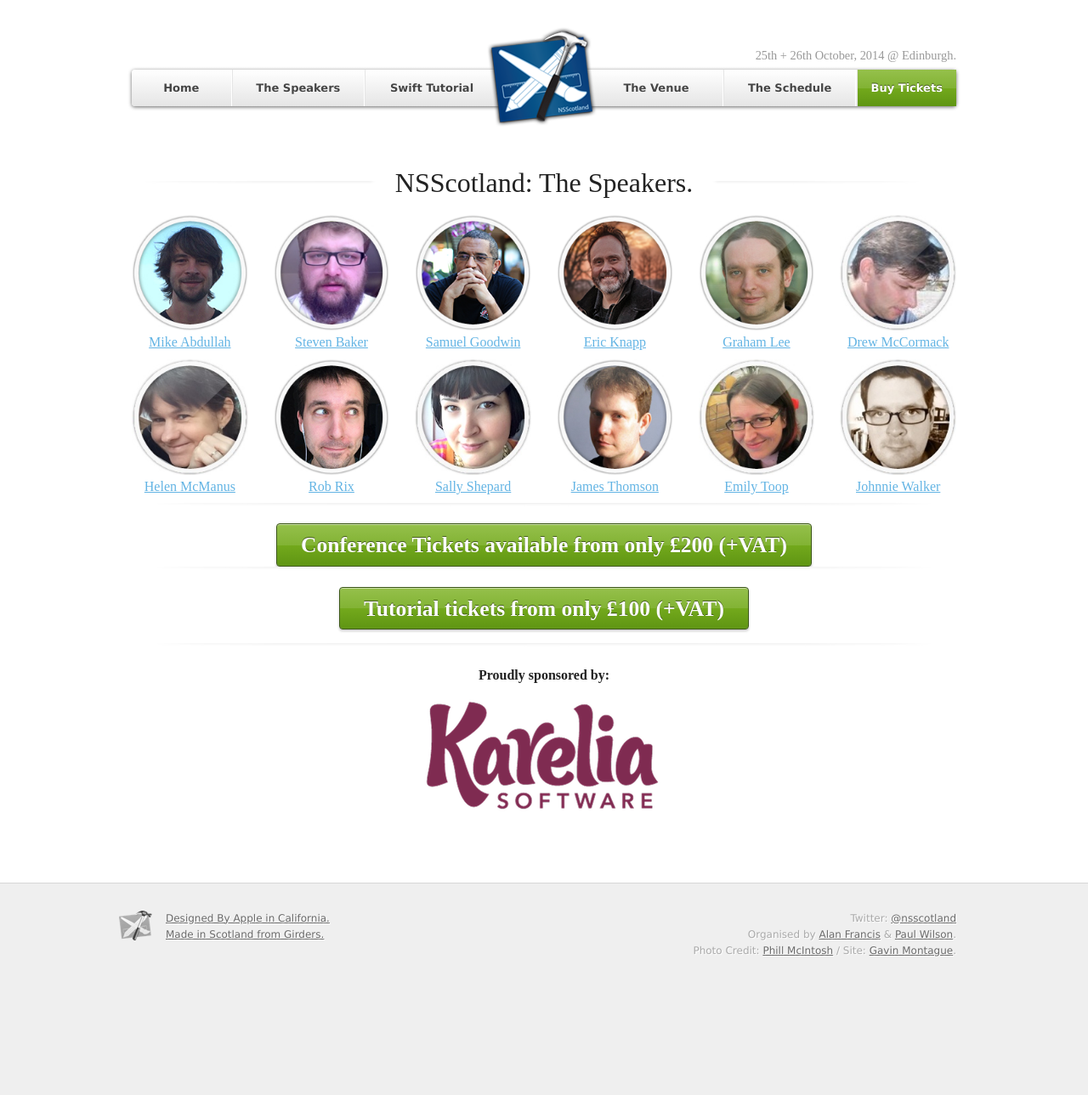
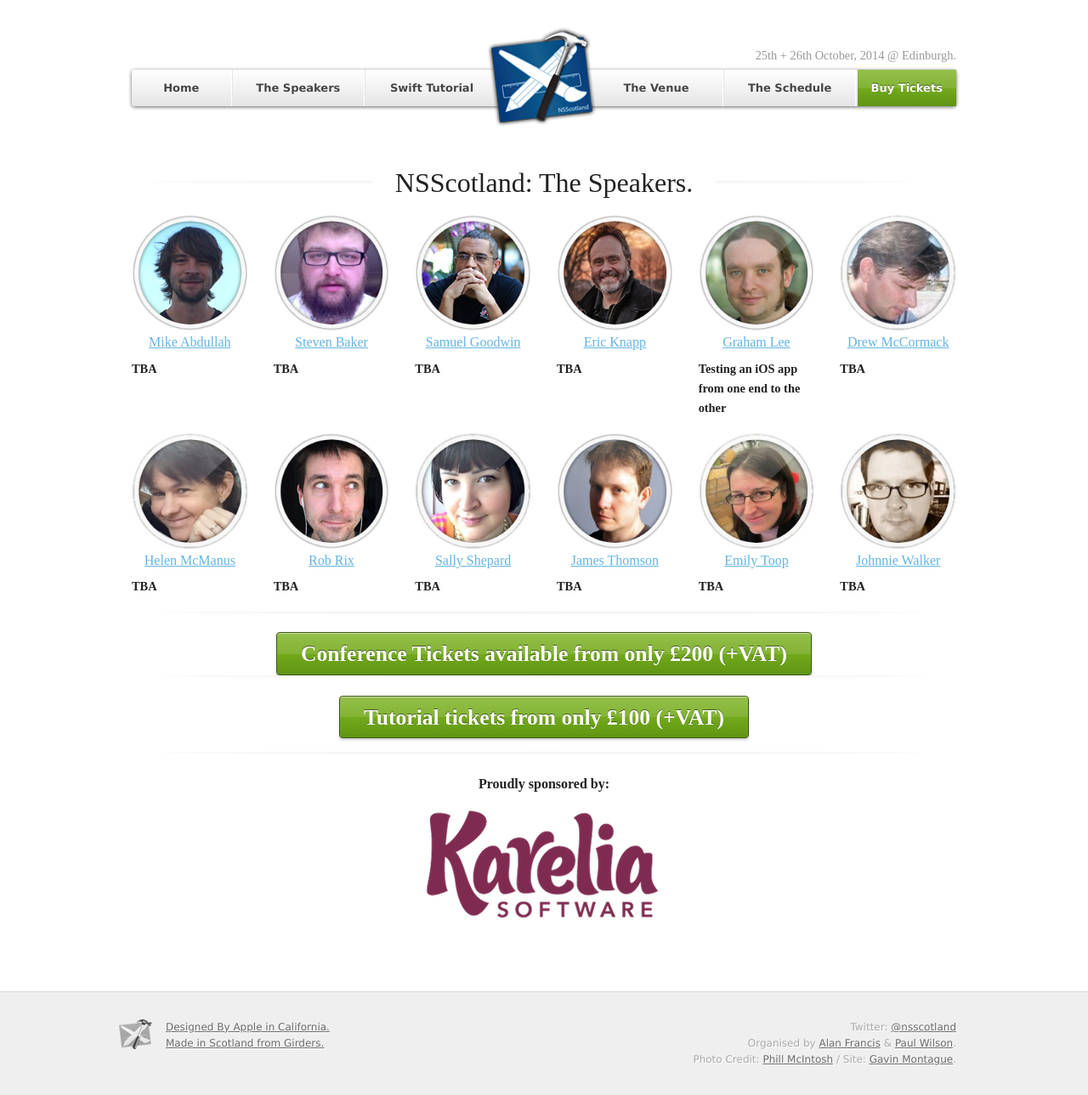
Before and after one commit to acf/nsscotland, a Jekyll site: the page built from speakers.html, in a window 1280 px wide. Shown: the whole page at 85% size. Built offline with Jekyll 4.4.1, drawn with Linux system fonts in a browser that asks for light colours; before the commit the page ends 1161 px from its top, so only the background shows below that.

Commit message:
added grahams talk, updated tutorial

```diff
--- a/speakers.html
+++ b/speakers.html
@@ -14,31 +14,38 @@
       <div class="large-2 columns">
         <a href="#" data-reveal-id="mike-abdullah"><img src="/images/2013/speakers/mike_abdullah.jpg" width="100%" /></a>
           <h3><a href="#" data-reveal-id="mike-abdullah">Mike Abdullah</a></h3>
+          <p><strong>TBA</strong></p>
+
       </div>
 
       <div class="large-2 columns">
         <a href="#" data-reveal-id="steven-baker"><img src="/images/2013/speakers/srbaker.jpg" width="100%" /></a>
         <h3><a href="#" data-reveal-id="steven-baker">Steven Baker</a></h3>
+          <p><strong>TBA</strong></p>
       </div>
 
       <div class="large-2 columns">
         <a href="#" data-reveal-id="samuel-goodwin"><img src="/images/2013/speakers/samuel_goodwin.png" width="100%" /></a>
           <h3><a href="#" data-reveal-id="samuel-goodwin">Samuel Goodwin</a></h3>
+          <p><strong>TBA</strong></p>
       </div>
 
       <div class="large-2 columns">
         <a href="#" data-reveal-id="eric-knapp"><img src="/images/2013/speakers/eric_knapp.png" width="100%" /></a>
           <h3><a href="#" data-reveal-id="eric-knapp">Eric Knapp</a></h3>
+          <p><strong>TBA</strong></p>
       </div>
 
       <div class="large-2 columns">
         <a href="#" data-reveal-id="graham-lee"><img src="/images/2013/speakers/graham_lee.jpg" width="100%" /></a>
           <h3><a href="#" data-reveal-id="graham-lee">Graham Lee</a></h3>
+          <p><strong>Testing an iOS app from one end to the other</strong></p>
       </div>
 
       <div class="large-2 columns">
         <a href="#" data-reveal-id="drew-mccormack"><img src="/images/2013/speakers/drew_mccormack.jpg" width="100%" /></a>
           <h3><a href="#" data-reveal-id="drew-mccormack">Drew McCormack</a></h3>
+          <p><strong>TBA</strong></p>
       </div>
 
 
@@ -47,31 +54,37 @@
       <div class="large-2 columns">
         <a href="#" data-reveal-id="helen-mcmanus"><img src="/images/2013/speakers/helen_mcmanus.jpg" width="100%" /></a>
           <h3><a href="#" data-reveal-id="helen-mcmanus">Helen McManus</a></h3>
+          <p><strong>TBA</strong></p>
       </div>
 
       <div class="large-2 columns">
           <a href="#" data-reveal-id="rob-rix"><img src="/images/2013/speakers/rob_rix.jpg" width="100%" /></a>
           <h3><a href="#" data-reveal-id="rob-rix">Rob Rix</a></h3>
+          <p><strong>TBA</strong></p>
       </div>
 
       <div class="large-2 columns">
         <a href="#" data-reveal-id="sally-shepard"><img src="/images/2013/speakers/sally_shepard.jpg" width="100%" /></a>
           <h3><a href="#" data-reveal-id="sally-shepard">Sally Shepard</a></h3>
+          <p><strong>TBA</strong></p>
       </div>
 
       <div class="large-2 columns">
         <a href="#" data-reveal-id="james-thomson"><img src="/images/2013/speakers/james_thomson.jpg" width="100%" /></a>
           <h3><a href="#" data-reveal-id="james-thomson">James Thomson</a></h3>
+          <p><strong>TBA</strong></p>
       </div>
 
       <div class="large-2 columns">
         <a href="#" data-reveal-id="emily-toop"><img src="/images/2013/speakers/emily_toop.jpg" width="100%" /></a>
           <h3><a href="#" data-reveal-id="emily-toop">Emily Toop</a></h3>
+          <p><strong>TBA</strong></p>
       </div>
 
       <div class="large-2 columns">
         <a href="#" data-reveal-id="johnnie-walker"><img src="/images/2013/speakers/johnnie_walker.jpg" width="100%" /></a>
         <h3><a href="#" data-reveal-id="johnnie-walker">Johnnie Walker</a></h3>
+          <p><strong>TBA</strong></p>
       </div>
 
     </div>
@@ -137,6 +150,9 @@
         <h3>Graham Lee</h3>
         <h4><a href="http://sicpers.info/">Structure and Interpretation of Computer Programmers</a></h4>
         <p>Graham is a mobile app developer and security boffin for at Facebook in London. He is the author of Test-Driven iOS Development, Professional Cocoa Application Security and APPropriate Behaviour.</p>
+        <h4>Testing an iOS App From One End to the Other</h4>
+        <p>As we seek to reliably release our apps frequently, regularly and at high quality, we need to be constantly aware of the state of our products and to be informed
+        quickly of any problems.  In this talk, Graham describes how end-to-end tests fit into Facebook's iOS app engineering, the problems they uncover and the challenges they solve - and introduce.</p>
         <a class="close-reveal-modal">&#215;</a>
       </div>
 
```
Also changed, not shown: tutorial.html (+6 -4 lines).
